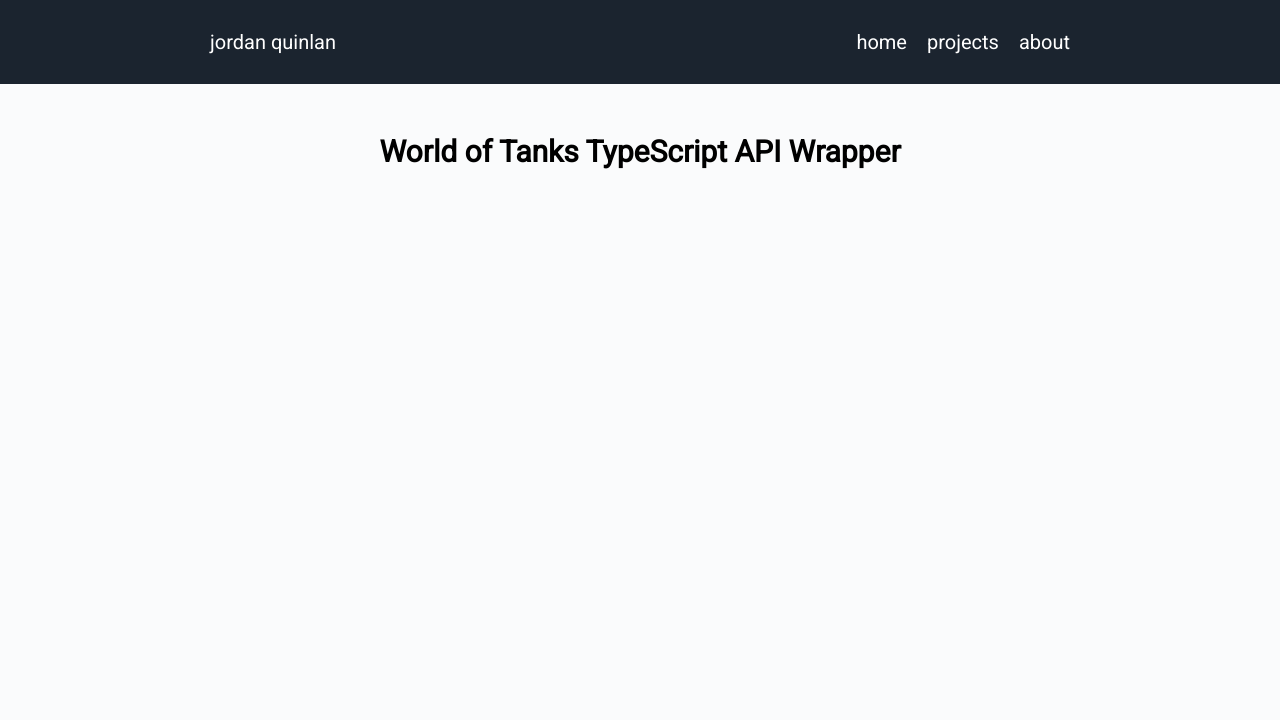
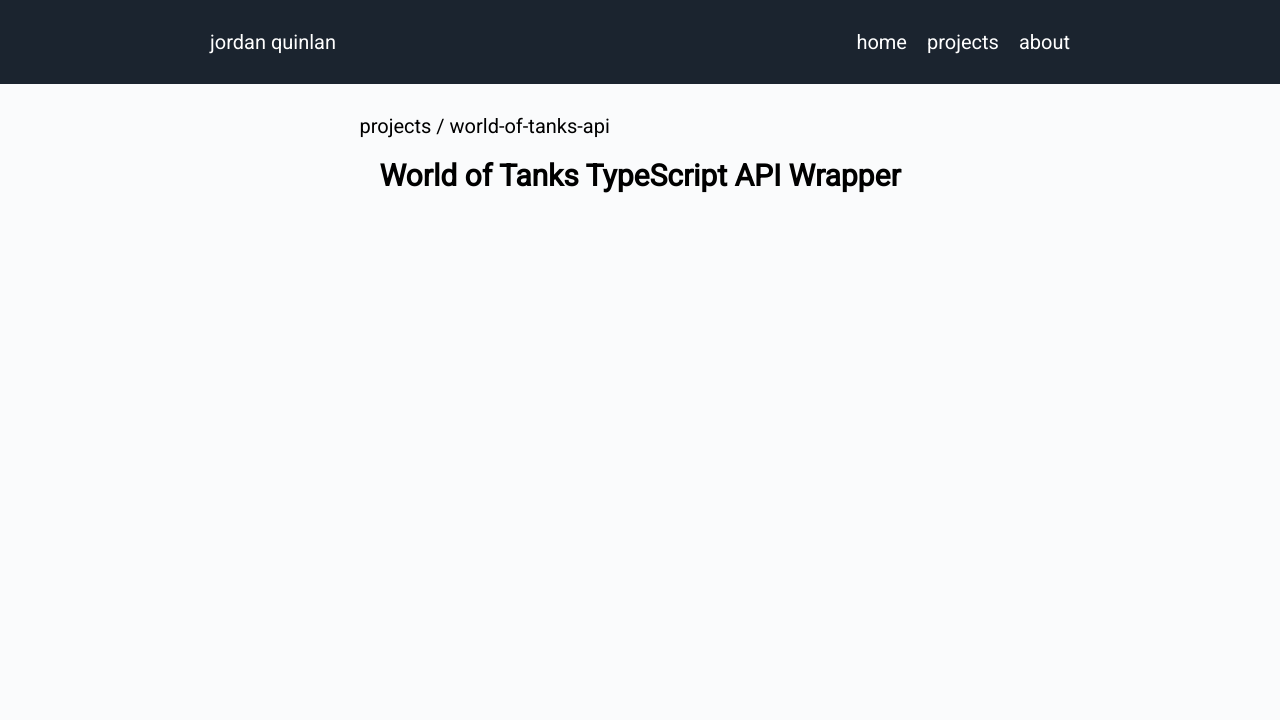
Before and after one commit to jordan-git/jordan-git.github.io, a Gatsby site: page /projects/world-of-tanks-api in a window 1280 px wide. Shown: the top 720 px of the page. Built offline with nearby package versions, Linux system fonts and the light colour scheme; Gatsby itself is replaced by a stand-in of ours; some packages are replaced by stand-ins of ours.

Commit message:
Breadcrumb on project post pages

```diff
--- a/src/data/markdown/projects/bank-system.md
+++ b/src/data/markdown/projects/bank-system.md
@@ -1,4 +1,5 @@
 ---
 slug: '/projects/bank-system'
+breadcrumb: 'bank-system'
 title: 'Bank System'
 ---
--- a/src/data/markdown/projects/docstring-generator.md
+++ b/src/data/markdown/projects/docstring-generator.md
@@ -1,4 +1,5 @@
 ---
 slug: '/projects/docstring-generator'
+breadcrumb: 'docstring-generator'
 title: 'Docstring Generator'
 ---
--- a/src/data/markdown/projects/manga-downloader.md
+++ b/src/data/markdown/projects/manga-downloader.md
@@ -1,4 +1,5 @@
 ---
 slug: '/projects/manga-downloader'
+breadcrumb: 'manga-downloader'
 title: 'Manga Downloader'
 ---
--- a/src/data/markdown/projects/soundtube.md
+++ b/src/data/markdown/projects/soundtube.md
@@ -1,4 +1,5 @@
 ---
 slug: '/projects/soundtube'
+breadcrumb: 'soundtube'
 title: 'SoundTube'
 ---
--- a/src/data/markdown/projects/todo.md
+++ b/src/data/markdown/projects/todo.md
@@ -1,4 +1,5 @@
 ---
 slug: '/projects/todo'
+breadcrumb: 'todo'
 title: 'TypeScript MERN To Do Application'
 ---
--- a/src/data/markdown/projects/world-of-tanks-api.md
+++ b/src/data/markdown/projects/world-of-tanks-api.md
@@ -1,4 +1,5 @@
 ---
 slug: '/projects/world-of-tanks-api'
+breadcrumb: 'world-of-tanks-api'
 title: 'World of Tanks TypeScript API Wrapper'
 ---
--- a/src/styles/global.scss
+++ b/src/styles/global.scss
@@ -23,7 +23,8 @@
     color: white;
 }
 
-header a:not(#logo):hover {
+header a:not(#logo):hover,
+.project-post a:hover {
     transition: 0.2s;
     color: #6fb2e8 !important;
 }
--- a/src/templates/project.tsx
+++ b/src/templates/project.tsx
@@ -1,8 +1,19 @@
 import React from 'react';
-import { graphql } from 'gatsby';
+import { graphql, Link } from 'gatsby';
+import styled from 'styled-components';
 
 import Layout from '../components/layout';
 import SEO from '../components/seo';
+
+const BreadcrumbContainer = styled.div`
+    a {
+        color: black;
+    }
+
+    a:hover {
+        text-decoration: underline;
+    }
+`;
 
 const ProjectTemplate = ({ data }) => {
     const { frontmatter, html } = data.markdownRemark;
@@ -10,7 +21,13 @@
     return (
         <Layout>
             <SEO />
-            <section>
+            <section class="project-post">
+                <BreadcrumbContainer>
+                    <Link to="/projects">projects</Link> /{' '}
+                    <Link to={`/projects/${frontmatter.breadcrumb}`}>
+                        {frontmatter.breadcrumb}
+                    </Link>
+                </BreadcrumbContainer>
                 <h1>{frontmatter.title}</h1>
                 <div
                     className="post-content"
@@ -29,6 +46,7 @@
             html
             frontmatter {
                 slug
+                breadcrumb
                 title
             }
         }
```
